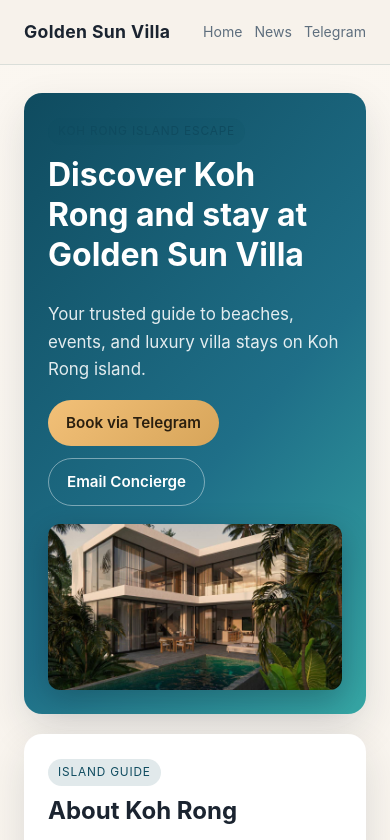
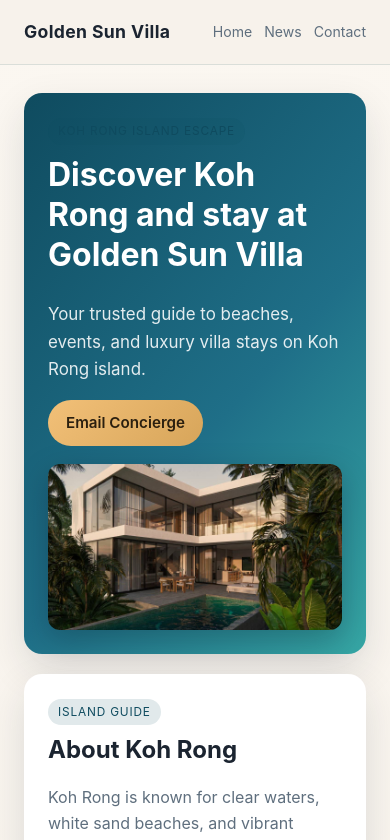
Before and after one commit to karolkmiec/kohrong-site, a Next.js app: page / in a window 390 px wide. Shown: the top 840 px of the page. Built offline with nearby package versions, Linux system fonts and the light colour scheme.

Commit message:
Temporarily remove phone and Telegram, keep email-only contact

```diff
--- a/data/site.json
+++ b/data/site.json
@@ -6,7 +6,6 @@
   "aboutIsland": "Koh Rong is known for clear waters, white sand beaches, and vibrant nightlife. Use this site to plan transport, discover activities, and stay updated on island events.",
   "aboutVilla": "Golden Sun Villa offers a private and comfortable base for families and groups. The villa includes modern amenities, easy beach access, and concierge-style support for your stay.",
   "contact": {
-    "email": "bookings@kohrong.co",
-    "telegram": "+85569910740"
+    "email": "bookings@kohrong.co"
   }
 }
--- a/src/app/layout.tsx
+++ b/src/app/layout.tsx
@@ -26,8 +26,6 @@ export default function RootLayout({
   children
 }: Readonly<{ children: React.ReactNode }>) {
   const gaId = process.env.GA_MEASUREMENT_ID;
-  const telegramNumber = siteContent.contact.telegram.replace(/\D/g, "");
-  const telegramHref = `https://t.me/+${telegramNumber}`;
   return (
     <html lang="en">
       <body>
@@ -39,8 +37,8 @@ export default function RootLayout({
             <nav className="main-nav" aria-label="Main navigation">
               <Link href="/">Home</Link>
               <Link href="/news">News</Link>
-              <a href={telegramHref} target="_blank" rel="noreferrer">
-                Telegram
+              <a href={`mailto:${siteContent.contact.email}`}>
+                Contact
               </a>
             </nav>
           </div>
@@ -58,11 +56,6 @@ export default function RootLayout({
               <h4>Contact</h4>
               <p>
                 <a href={`mailto:${siteContent.contact.email}`}>{siteContent.contact.email}</a>
-              </p>
-              <p>
-                <a href={telegramHref} target="_blank" rel="noreferrer">
-                  {siteContent.contact.telegram}
-                </a>
               </p>
             </div>
             <div>
--- a/src/app/page.tsx
+++ b/src/app/page.tsx
@@ -13,15 +13,12 @@ export default function HomePage() {
   const latestNews = [...newsItems]
     .sort((a, b) => b.createdAt.localeCompare(a.createdAt))
     .slice(0, 3);
-  const telegramNumber = siteContent.contact.telegram.replace(/\D/g, "");
-  const telegramHref = `https://t.me/+${telegramNumber}`;
   const schema = {
     "@context": "https://schema.org",
     "@type": "LodgingBusiness",
     name: "Golden Sun Villa",
     areaServed: "Koh Rong, Cambodia",
-    url: "https://kohrong.co",
-    telephone: siteContent.contact.telegram
+    url: "https://kohrong.co"
   };
 
   return (
@@ -31,10 +28,7 @@ export default function HomePage() {
         <h1>{siteContent.hero.title}</h1>
         <p>{siteContent.hero.subtitle}</p>
         <div className="hero-actions">
-          <a className="btn btn-primary" href={telegramHref} target="_blank" rel="noreferrer">
-            Book via Telegram
-          </a>
-          <a className="btn btn-secondary" href={`mailto:${siteContent.contact.email}`}>
+          <a className="btn btn-primary" href={`mailto:${siteContent.contact.email}`}>
             Email Concierge
           </a>
         </div>
```
Also changed, not shown: 1 other file (tests, documents, lock files or other folders).
